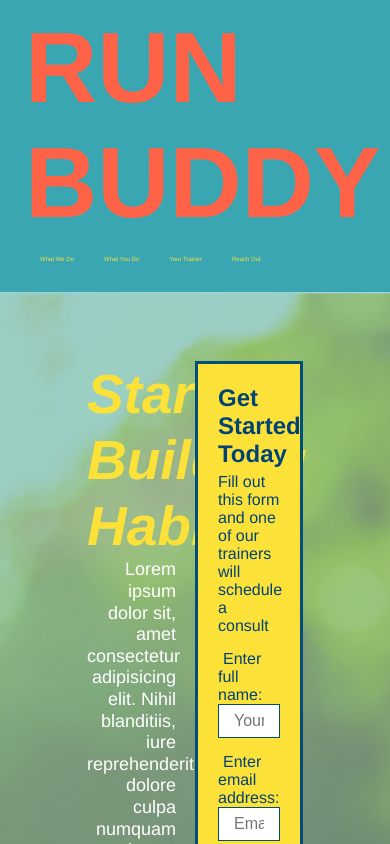
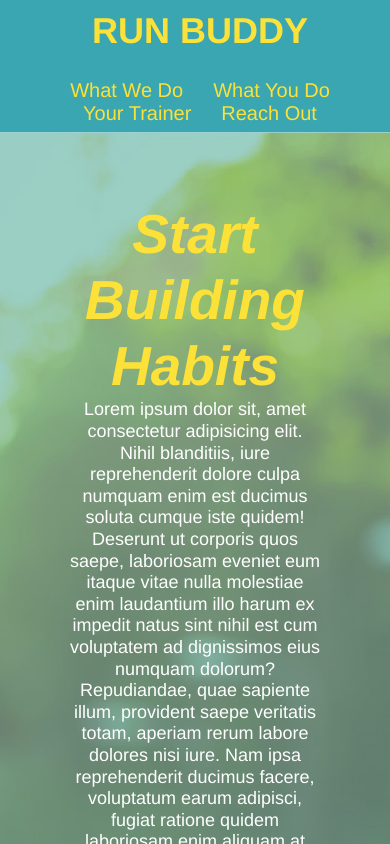
Before and after one commit to projectperfect/run-buddy-new, a plain HTML site: page index.html in a window 390 px wide. Shown: the top 844 px of the page. Drawn offline with Linux system fonts and the light colour scheme.

Commit message:
media querie for screen sizes of 980px updated

```diff
--- a/assets/css/style.css
+++ b/assets/css/style.css
@@ -351,24 +351,58 @@ footer {
 
 /* MEDIA QUERY FOR SMALLER DESKTOP SCREENS AND SMALLER */
 @media screen and (max-width: 980px) {
-  header h1 a {
-    /* this will be applied on any screen smaller than 980px */
-    color: tomato;
+  header {
+    padding-bottom: 0;
+    justify-content: center;
+  }
+
+  header h1 {
+    width: 100%;
+    text-align: center;
+  }
+
+  header nav ul {
+    margin-top: 20px;
+    width: 100%;
+    justify-content: center;
+  }
+
+  header nav ul li a {
+    font-size: 20px;
+  }
+
+  footer h2,
+  footer div {
+    text-align: center;
+    width: 100%;
+  }
+
+  .hero-cta,
+  .hero-form {
+    width: 100%;
+  }
+
+  .hero-cta {
+    text-align: center;
+  }
+
+  .section-title {
+    width: 80%;
+  }
+
+  .trainer {
+    flex: 0 70%;
+  }
+
+  .contact-info iframe {
+    flex: 1 100%;
   }
 }
 
 /* MEDIA QUERY FOR TABLETS AND SMALLER */
 @media screen and (max-width: 768px) {
-  header h1 {
-    /* this will be applied on any screen between 768px and 575px */
-    font-size: 80px;
-  }
 }
 
 /* MEDIA QUERY FOR MOBILE PHONES AND SMALLER */
 @media screen and (max-width: 575px) {
-  header h1 {
-    /* this will be applied on any screen smaller 575px */
-    font-size: 100px;
-  }
 }
```
